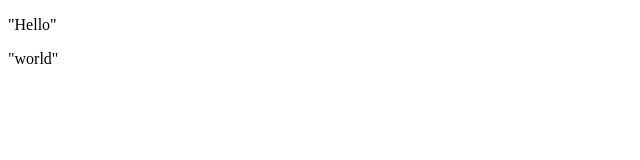
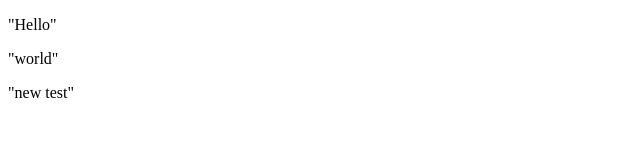
Before and after one commit to EvinAslan/gik339-grupp17-projekt, a plain HTML site: page index.html in a window 1280 px wide. Shown: the full height of the page, 0-640 px from the left. Drawn offline with Linux system fonts and the light colour scheme.

Commit message:
new test

```diff
--- a/index.html
+++ b/index.html
@@ -8,6 +8,7 @@
 <body>
     <p>"Hello"</p>
     <p>"world"</p>
+    <p>"new test"</p>
 
 </body>
 </html>
```
